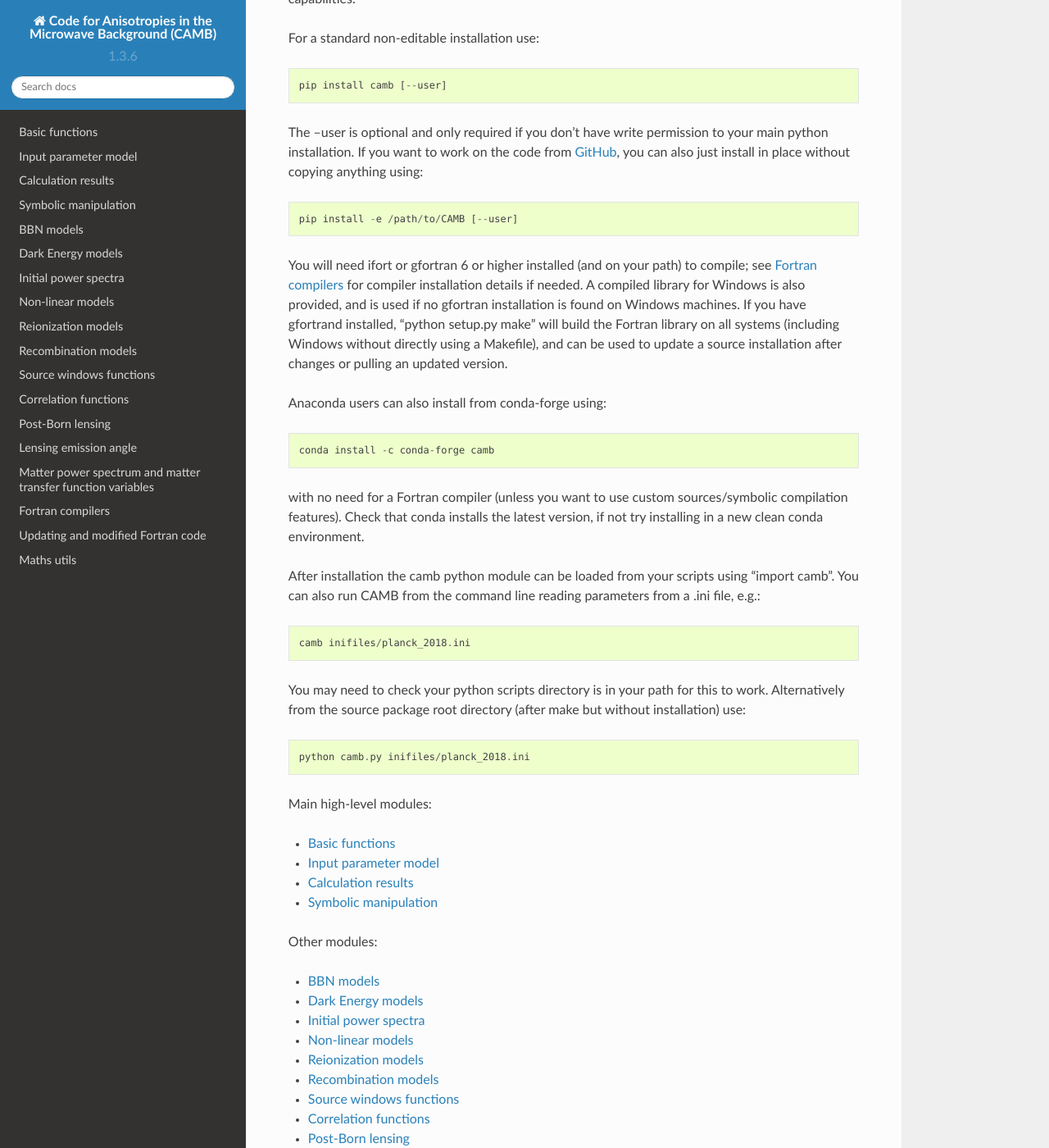
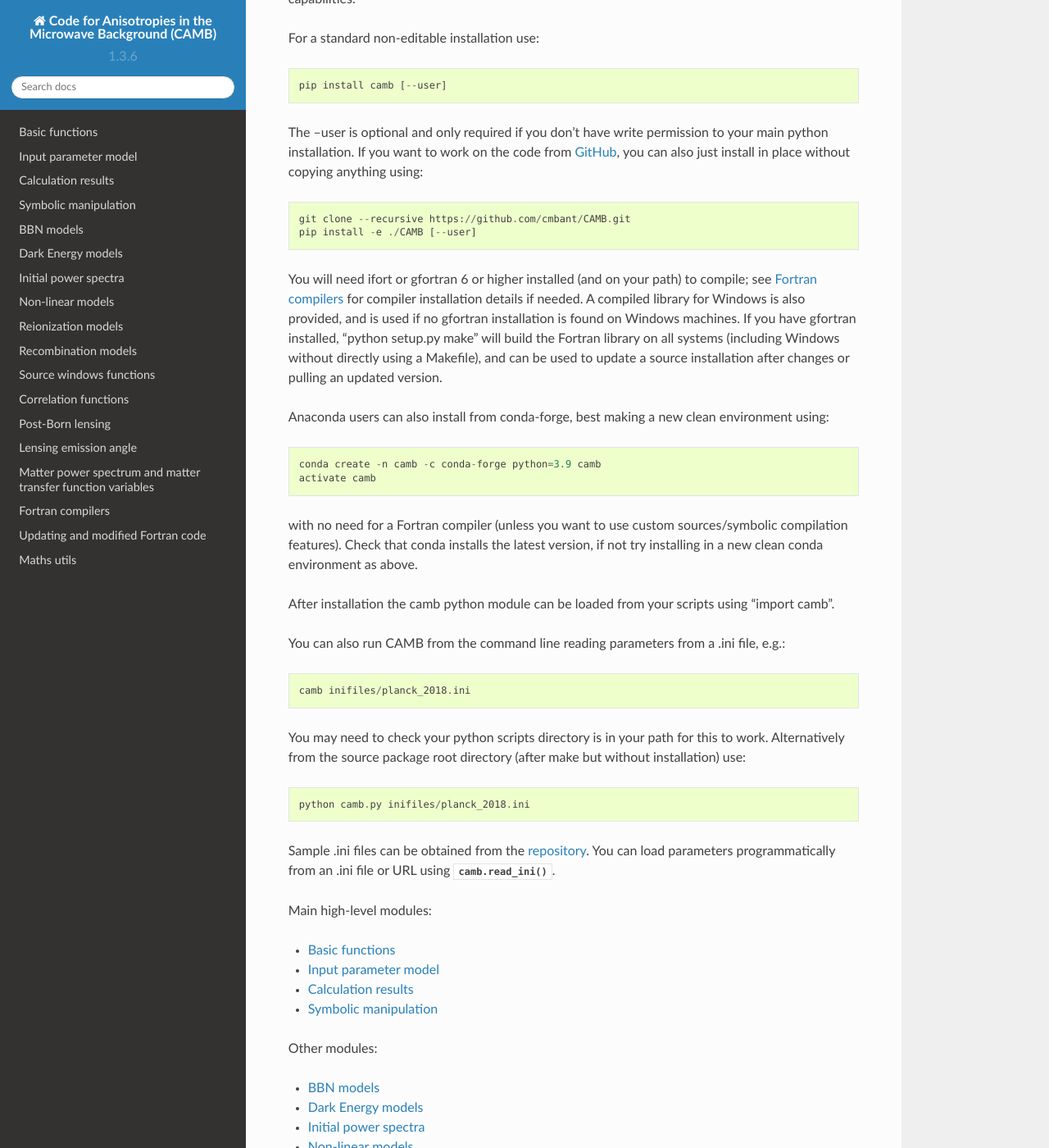
Before and after one commit to cmbant/CAMB, a Sphinx documentation site: the page built from docs/source/index.rst, in a window 1280 px wide and 1400 px high, scrolled down 365 px. Shown: the whole window at 82% size. Built offline with Sphinx 7.4.7 and the Read the Docs theme 2.0.0, drawn with Linux system fonts in a browser that asks for light colours.

Commit message:
doc updates and hmcode tidies (thanks Alex Mead, Minh Nguyen)

```diff
--- a/docs/source/fortran_compilers.rst
+++ b/docs/source/fortran_compilers.rst
@@ -17,7 +17,7 @@ If you do not have a suitable Fortran compiler, you can get one as follows:
 :Mac:
     Download the `binary installation <https://gcc.gnu.org/wiki/GFortranBinaries>`_
 :Windows:
-    Download gfortran as part of `MinGW-w64 <https://sourceforge.net/projects/mingw-w64/>`_ (select x86_64 option in the installation program)
+    Download gfortran as part of `MinGW-w64 <https://sourceforge.net/projects/mingw-w64/files>`_ (select x86_64 option in the installation program)
 :Linux:
     To install from the standard repository use:
 
--- a/docs/source/index.rst
+++ b/docs/source/index.rst
@@ -17,30 +17,35 @@ For a standard non-editable installation use::
 The --user is optional and only required if you don't have write permission to your main python installation.
 If you want to work on the code from `GitHub <https://github.com/cmbant/camb>`_, you can also just install in place without copying anything using::
 
-    pip install -e /path/to/CAMB [--user]
+    git clone --recursive https://github.com/cmbant/CAMB.git
+    pip install -e ./CAMB [--user]
 
 You will need ifort or gfortran 6 or higher installed (and on your path) to compile; see :ref:`fortran-compilers` for
 compiler installation details if needed. A compiled library for Windows is also provided, and is used if no
-gfortran installation is found on Windows machines. If you have gfortrand installed, "python setup.py make" will build
+gfortran installation is found on Windows machines. If you have gfortran installed, "python setup.py make" will build
 the Fortran library on all systems (including Windows without directly using a Makefile), and can be used to update
 a source installation after changes or pulling an updated version.
 
-Anaconda users can also install from conda-forge using::
+Anaconda users can also install from conda-forge, best making a new clean environment using::
 
-  conda install -c conda-forge camb
+  conda create -n camb -c conda-forge python=3.9 camb
+  activate camb
 
 with no need for a Fortran compiler (unless you want to use custom sources/symbolic compilation features).
-Check that conda installs the latest version, if not try installing in a new clean conda environment.
+Check that conda installs the latest version, if not try installing
+in a new clean conda environment as above.
 
 After installation the camb python module can be loaded from your scripts using "import camb".
+
 You can also run CAMB from the command line reading parameters from a .ini file, e.g.::
 
   camb inifiles/planck_2018.ini
 
-You may need to check your python scripts directory is in your path for this to work.
-Alternatively from the source package root directory (after make but without installation) use::
+You may need to check your python scripts directory is in your path for this to work. Alternatively from the source package root directory (after make but without installation) use::
 
   python camb.py inifiles/planck_2018.ini
+
+Sample .ini files can be obtained from the `repository <https://github.com/cmbant/CAMB/tree/master/inifiles>`_. You can load parameters programmatically from an .ini file or URL using :func:`.camb.read_ini`.
 
 Main high-level modules:
 
```
Also changed, not shown: README.rst (+2 -6 lines), setup.py (+6 -2 lines), .travis.yml, 2 other files.
